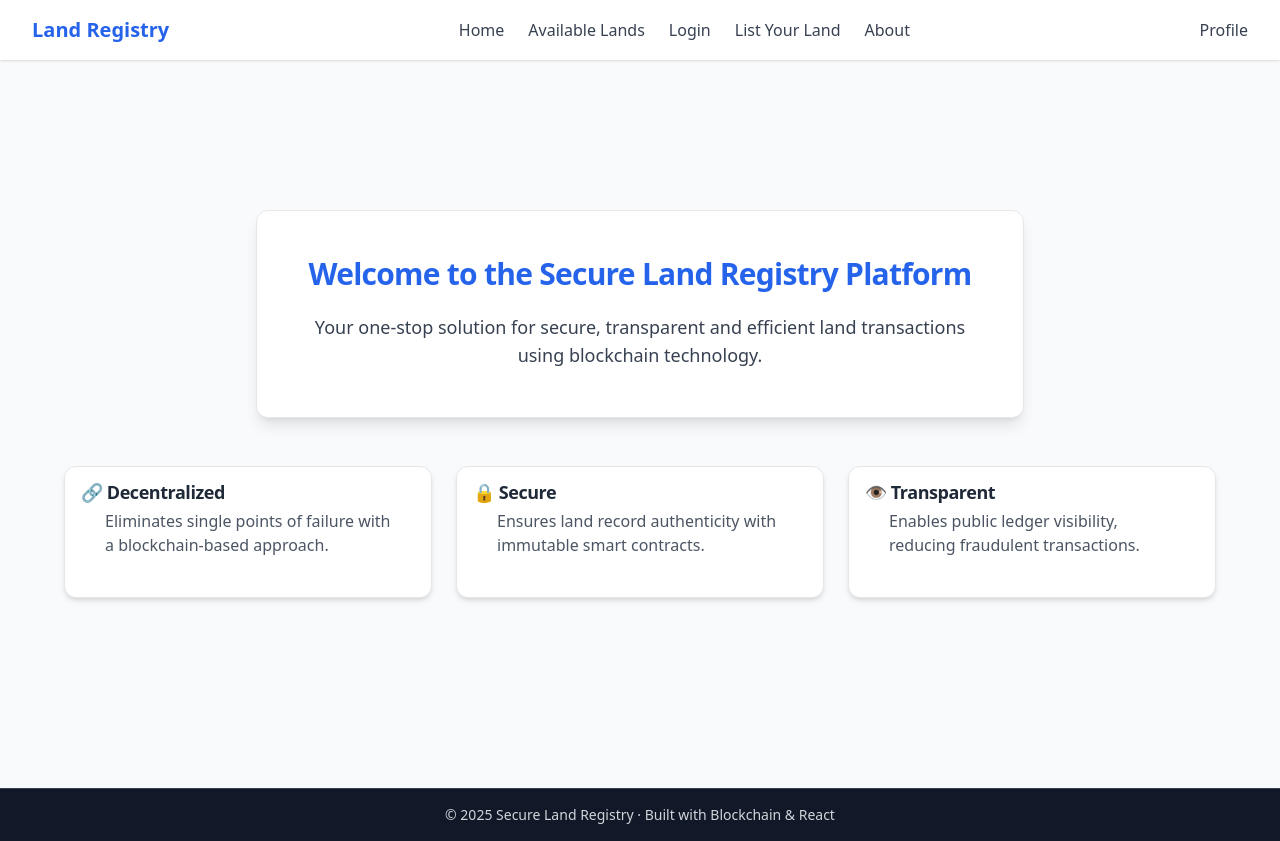
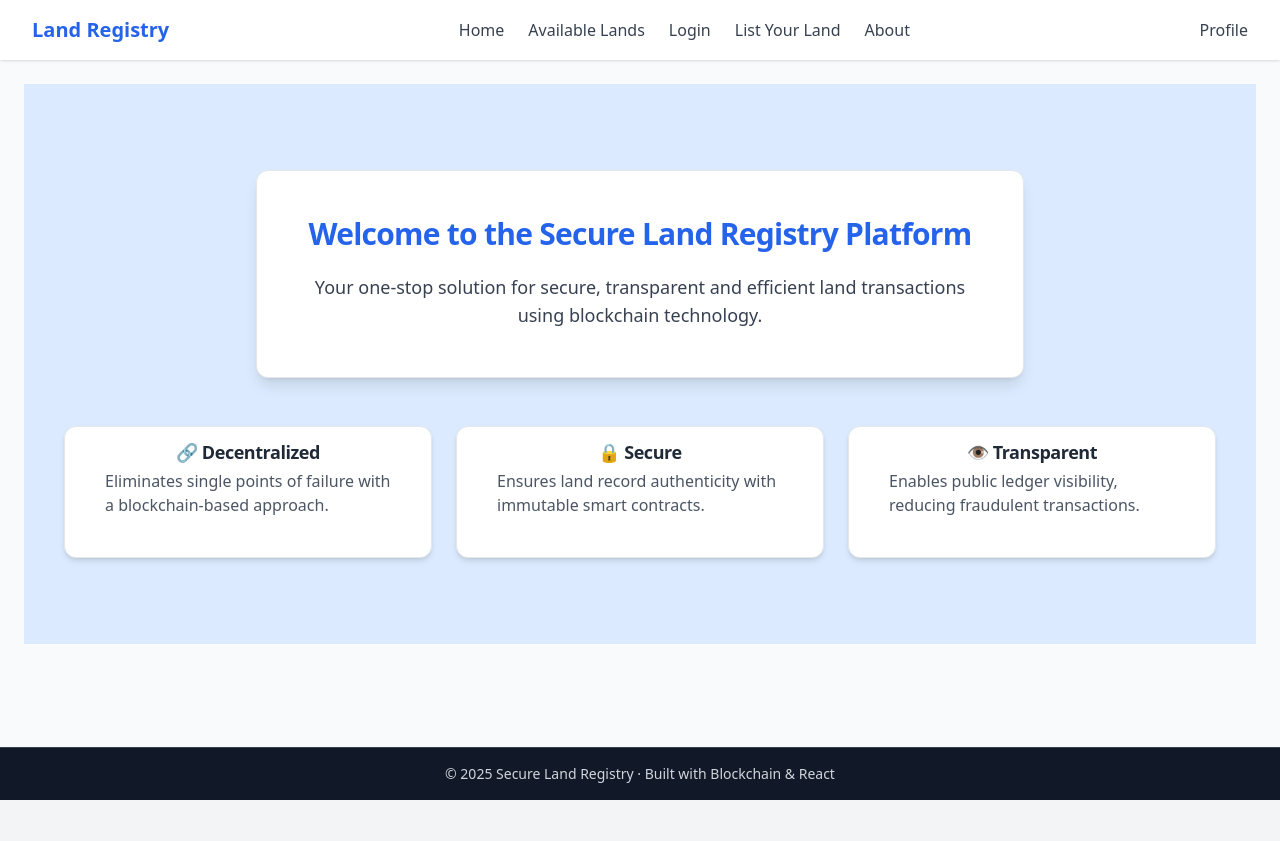
Before and after one commit to vivekthorat022/deployment-secure-land-registry, a React (Create React App) app in the folder secure-land-registry/client/: page / in a window 1280 px wide. After the commit the page ends 800 px from the top, so only its background shows below. Built offline with nearby package versions, Linux system fonts and the light colour scheme; no server answers.

Commit message:
Everything working fine, Chat system is working perfectly, starting on blockchain layer from now

```diff
--- a/secure-land-registry/client/src/pages/ChatPage.js
+++ b/secure-land-registry/client/src/pages/ChatPage.js
@@ -95,7 +95,7 @@ const ChatPage = () => {
     };
 
     try {
-    const response = await fetch("http://localhost:5000/api/messages", {
+      const response = await fetch("http://localhost:5000/api/messages", {
         method: "POST",
         headers: { "Content-Type": "application/json" },
         body: JSON.stringify(newMessage),
@@ -121,7 +121,7 @@ const ChatPage = () => {
           <h2 className="text-lg font-semibold text-gray-800">
             Chat with {sellerName || "Unknown Seller"}
           </h2>
-          <Button>Buy Now</Button>
+          <Button>Initiate Transaction</Button>
         </div>
         <ChatWindow messages={messages} currentUserId={user?._id} />
         <div className="p-4 border-t flex items-center bg-white rounded-b-xl">
--- a/secure-land-registry/client/src/pages/Home.js
+++ b/secure-land-registry/client/src/pages/Home.js
@@ -4,7 +4,7 @@ import { Card, CardHeader, CardTitle, CardContent } from "../components/ui/card"
 function Home() {
   return (
     <Layout>
-      <div className="min-h-[80vh] flex flex-col items-center justify-center gap-12">
+      <div className="min-h-[70vh] flex flex-col items-center justify-center gap-12 bg-blue-100">
         {/* Big welcome card */}
         <Card className="w-full max-w-3xl bg-white shadow-lg p-6 text-center">
           <CardHeader>
@@ -20,19 +20,19 @@ function Home() {
         {/* Three small feature cards */}
         <div className="grid grid-cols-1 md:grid-cols-3 gap-6 w-full max-w-6xl">
           <Card className="p-4 shadow-md bg-white">
-            <CardTitle className="text-lg font-semibold mb-2">🔗 Decentralized</CardTitle>
+            <CardTitle className="text-lg font-semibold mb-2 justify-self-center">🔗 Decentralized</CardTitle>
             <CardContent className="text-gray-600">
               Eliminates single points of failure with a blockchain-based approach.
             </CardContent>
           </Card>
           <Card className="p-4 shadow-md bg-white">
-            <CardTitle className="text-lg font-semibold mb-2">🔒 Secure</CardTitle>
-            <CardContent className="text-gray-600">
+            <CardTitle className="text-lg font-semibold mb-2 justify-self-center">🔒 Secure</CardTitle>
+            <CardContent className="text-gray-600 ">
               Ensures land record authenticity with immutable smart contracts.
             </CardContent>
           </Card>
           <Card className="p-4 shadow-md bg-white">
-            <CardTitle className="text-lg font-semibold mb-2">👁️ Transparent</CardTitle>
+            <CardTitle className="text-lg font-semibold mb-2 justify-self-center">👁️ Transparent</CardTitle>
             <CardContent className="text-gray-600">
               Enables public ledger visibility, reducing fraudulent transactions.
             </CardContent>
```
